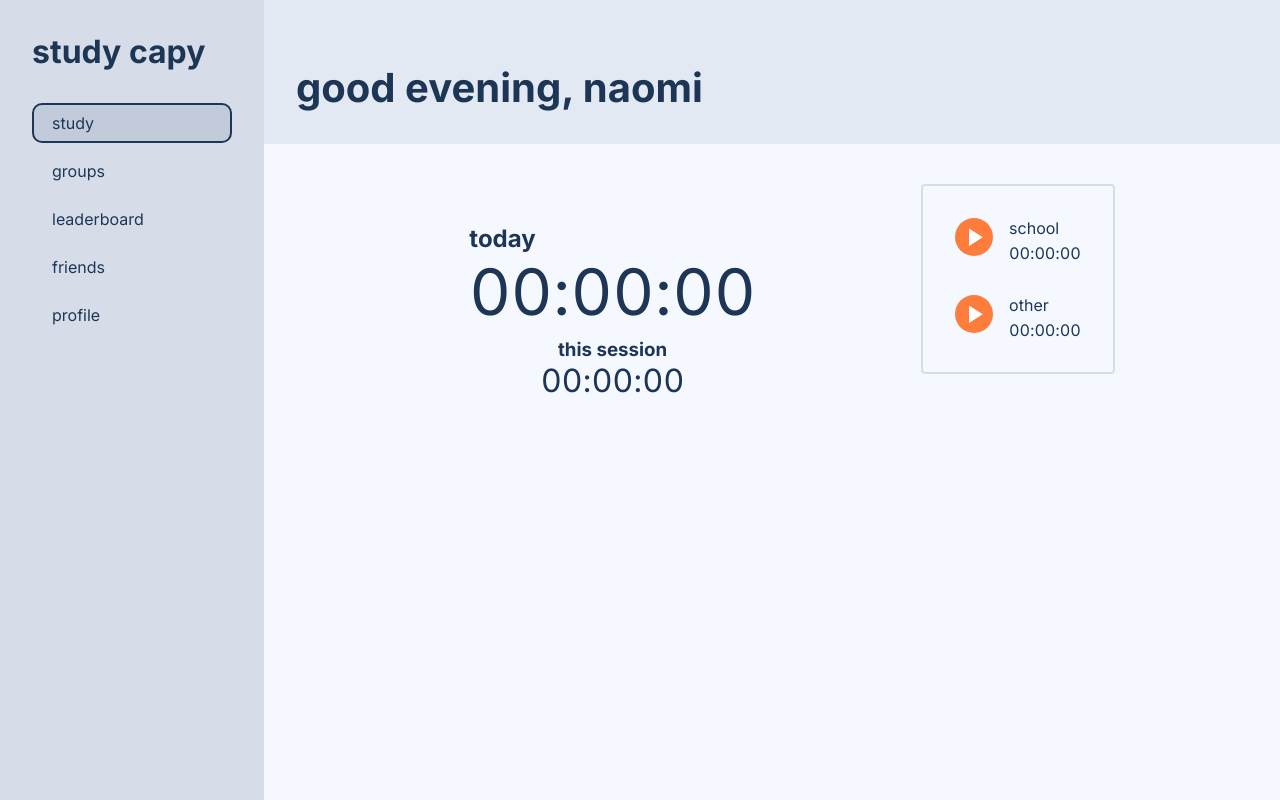
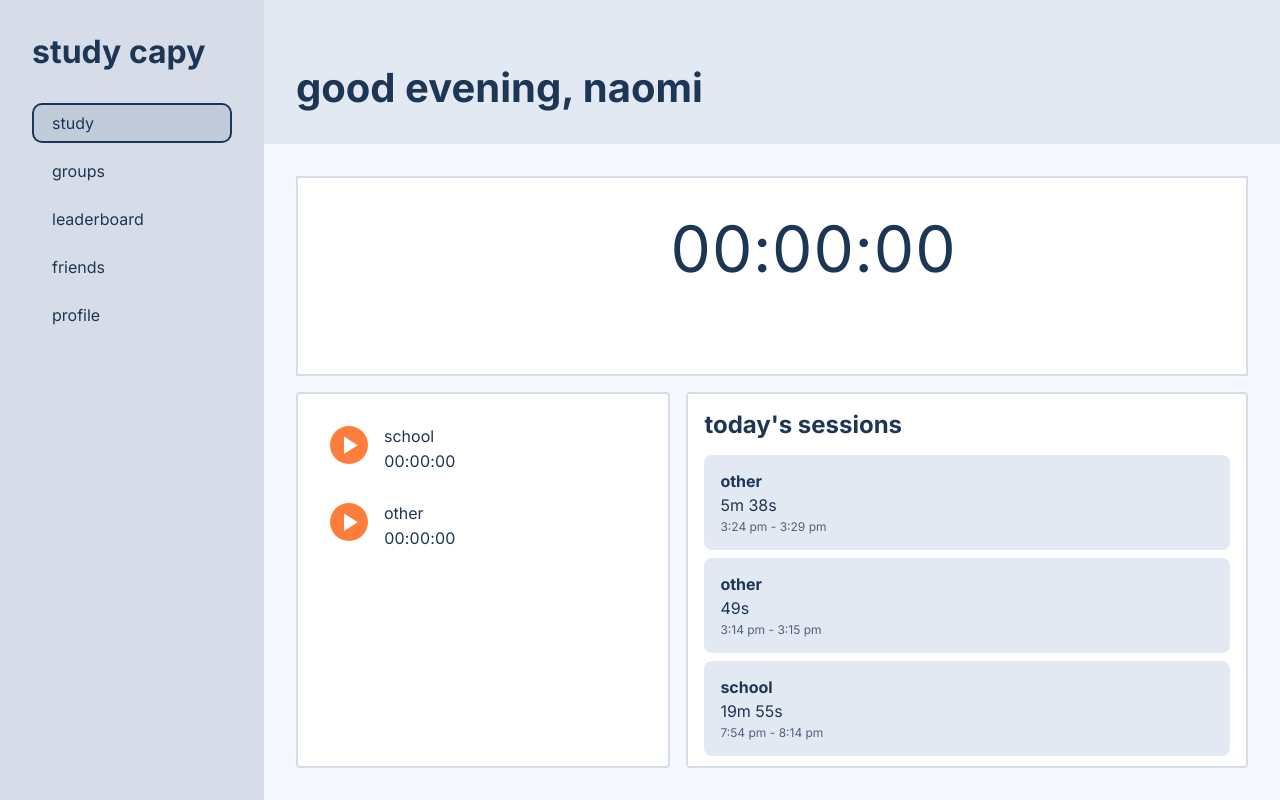
Before and after one commit to naomitzhao/study-capy, a Next.js app in the folder client/: page /study in a window 1280 px wide. Built offline with nearby package versions, Linux system fonts and the light colour scheme.

Commit message:
feat: Implement more dashboard components and layout

```diff
--- a/client/src/app/(components)/categories/categories.module.css
+++ b/client/src/app/(components)/categories/categories.module.css
@@ -2,6 +2,7 @@
     padding: var(--padding-m);
     border-radius: 4px;
     border: 2px solid var(--background-tertiary);
+    background-color: white;
 }
 
 #categoryList {
--- a/client/src/app/(components)/categories/categories.tsx
+++ b/client/src/app/(components)/categories/categories.tsx
@@ -22,7 +22,7 @@ export default function Categories({ toggleStudyFunction, categories, times, cur
             newOrderedCategories[categoryIdx] = categoryName;
         });
         setOrderedCategories(newOrderedCategories);
-    }, []);
+    }, [categories]);
 
     return (
         <div id={styles.categories}>
--- /dev/null
+++ b/client/src/app/(components)/sessionCard/sessionCard.module.css
@@ -0,0 +1,15 @@
+.sessionCard {
+    /* border: 1px solid blue; */
+    padding: var(--padding-s);
+    border-radius: var(--padding-xs);
+    background-color: var(--background-secondary);
+
+    display: flex;
+    flex-direction: column;
+    gap: var(--padding-xxs);
+}
+
+.subtext {
+    font-size: 0.75rem;
+    color: var(--text-secondary);
+}
--- /dev/null
+++ b/client/src/app/(components)/sessionCard/sessionCard.tsx
@@ -0,0 +1,38 @@
+import styles from "./sessionCard.module.css"
+
+interface SessionCardProps {
+    category: string,
+    startTime: Date,
+    endTime: Date
+}
+
+export default function SessionCard({ category, startTime, endTime }: SessionCardProps) {
+    function formatDuration(date1: Date, date2: Date) {
+        const milliseconds = date2.valueOf() - date1.valueOf();
+        const hours = Math.floor(milliseconds / 3600000);
+        const minutes = Math.floor((milliseconds % 3600000) / 60000);
+        const seconds = Math.floor((milliseconds % 60000) / 1000);
+        return `${(hours)? `${(hours > 9) ? Math.floor(hours / 10) : ""}${hours % 10}h` : ""}
+                ${(minutes)? `${(hours || minutes > 9)? Math.floor(minutes / 10) : ""}${minutes % 10}m` : ""}
+                ${(minutes || seconds > 9) ? Math.floor(seconds / 10) : ""}${seconds % 10}s`;
+    }
+
+    function formatTime(date: Date) {
+        let hours = date.getHours();
+        const minutes = date.getMinutes();
+        let ampm = "am";
+        if (hours >= 12) {
+            ampm = "pm";
+            hours -= 12;
+        }
+        return `${(hours > 9) ? Math.floor(hours / 10) : ""}${hours % 10}:${Math.floor(minutes / 10)}${minutes % 10} ${ampm}`;
+    }
+
+    return (
+        <div className={styles.sessionCard}>
+            <h4 className={styles.sessionCardHeading}>{category}</h4>
+            <p>{formatDuration(startTime, endTime)}</p>
+            <p className={styles.subtext}>{formatTime(startTime)} - {formatTime(endTime)}</p>
+        </div>
+    );
+}
--- /dev/null
+++ b/client/src/app/(components)/sessionLog/sessionLog.module.css
@@ -0,0 +1,18 @@
+#sessionLog {
+    padding: var(--padding-s);
+    border-radius: 4px;
+    border: 2px solid var(--background-tertiary);
+    background-color: white;
+
+    display: flex;
+    flex-direction: column;
+    gap: var(--padding-s);
+
+    overflow: auto;
+}
+
+#sessionList {
+    display: flex;
+    flex-direction: column;
+    gap: var(--padding-xs);
+}
--- /dev/null
+++ b/client/src/app/(components)/sessionLog/sessionLog.tsx
@@ -0,0 +1,38 @@
+import SessionCard from "../sessionCard/sessionCard";
+import styles from "./sessionLog.module.css";
+
+
+
+export default function SessionLog() {
+    const defaultSessions = [
+        {
+            category: "other",
+            start: new Date(2024, 7, 27, 15, 24, 1),
+            end: new Date(2024, 7, 27, 15, 29, 39),
+            id: 0,
+        },
+        {
+            category: "other",
+            start: new Date(2024, 7, 27, 15, 14, 45),
+            end: new Date(2024, 7, 27, 15, 15, 34),
+            id: 1,
+        },
+        {
+            category: "school",
+            start: new Date(2024, 7, 27, 19, 54, 7),
+            end: new Date(2024, 7, 27, 20, 14, 2),
+            id: 2,
+        },
+    ];
+
+    return (
+        <div id={styles.sessionLog}>
+            <h2>today&apos;s sessions</h2>
+            <div id={styles.sessionList}>
+                { defaultSessions.map((session) => {
+                    return <SessionCard key={`session-${session.id}`} category={session.category} startTime={session.start} endTime={session.end} />
+                }) }
+            </div>
+        </div>
+    );
+}
--- a/client/src/app/(components)/stopwatch/stopwatch.module.css
+++ b/client/src/app/(components)/stopwatch/stopwatch.module.css
@@ -1,28 +1,37 @@
 #stopwatch {
-    display: flex;
-    flex-direction: column;
+    display: grid;
+    grid-template: 2fr 1fr / 50px 1fr;
     align-items: center;
-    gap: 8px;
+    gap: 0 var(--padding-m);
 
-    background-color: var(--tan-1);
-    padding: 40px;
+    padding: var(--padding-m);
     border-radius: 4px;
 }
 
 
 .mainTime {
     display: flex;
-    flex-direction: column;
+    align-items: center;
+    gap: var(--padding-m);
 }
 
-.showSession {
+#thisSessionContainer {
+    grid-area: 2 / 2 / 3 / 3;
+
+    height: 30px;
     display: flex;
-    flex-direction: column;
     align-items: center;
+
+    color: var(--text-secondary);
 }
 
-.hideSession {
-    display: none;
+.session {
+    display: flex;
+    gap: var(--padding-xs);
+}
+
+.session > p {
+    font-size: 1.25rem;
 }
 
 .largeTime {
@@ -30,10 +39,15 @@
 }
 
 .smallTime {
-    font-size: 2rem;
+    font-size: 1.25rem;
 }
 
-#studyButton {
+#studyButtonContainer {
+    height: 50px;
+    width: 50px;
+}
+
+.studyButton {
     font-size: 1rem;
     height: 50px;
     width: 50px;
--- a/client/src/app/(components)/stopwatch/stopwatch.tsx
+++ b/client/src/app/(components)/stopwatch/stopwatch.tsx
@@ -6,21 +6,30 @@ import Image from "next/image";
 
 interface StopwatchProps {
     time: number,
-    active: boolean,
     sessionTime: number,
     endStudy: Function,
 }
 
-export default function Stopwatch({ time, active, sessionTime, endStudy }: StopwatchProps) {
+export default function Stopwatch({ time, sessionTime, endStudy }: StopwatchProps) {
     return (
-        <div id={styles.stopwatch}>
-            <div className={styles.mainTime}>
-                <h2>today</h2>
-                <TimeText milliseconds={time} extraStyle={styles.largeTime}></TimeText>
-            </div>
-            <div className={(active)? styles.showSession : styles.hideSession}>
-                <h3>this session</h3>
-                <TimeText milliseconds={sessionTime} extraStyle={styles.smallTime}></TimeText>
+        <div>
+            <div id={styles.stopwatch}>
+                <div id={styles.studyButtonContainer}>
+                    { sessionTime != 0 && <button className={styles.studyButton} onClick={() => endStudy()}>
+                        <Image src={"/icons/pause.svg"} height={40} width={40} alt={"Pause icon"} />
+                    </button> }
+                </div>
+                <div id={styles.times}>
+                    <div className={styles.mainTime}>
+                        <TimeText milliseconds={time} extraStyle={styles.largeTime}></TimeText>
+                    </div>
+                </div>
+                <div id={styles.thisSessionContainer}>
+                        { sessionTime != 0 && <div className={styles.session}>
+                            <p>this session:</p>
+                            <TimeText milliseconds={sessionTime} extraStyle={styles.smallTime}></TimeText>
+                        </div> }
+                    </div>
             </div>
         </div>
     );
--- a/client/src/app/(pages)/globals.css
+++ b/client/src/app/(pages)/globals.css
@@ -13,7 +13,9 @@
   --orange-2: #f07132;
 
   --text-primary: #1e3656;
+  --text-secondary: #4f627b;
 
+  --padding-xxs: 4px;
   --padding-xs: 8px;
   --padding-s: 16px;
   --padding-m: 32px;
--- a/client/src/app/(pages)/study/page.module.css
+++ b/client/src/app/(pages)/study/page.module.css
@@ -7,10 +7,7 @@
 
 #content {
     flex: 1;
-
-    display: flex;
-    flex-direction: column;
-    align-items: stretch;
+    height: 100vh;
 }
 
 #hero {
@@ -27,13 +24,23 @@
     font-size: 2.5rem;
 }
 
-#main {
-    flex: 1;
+#mainContent {
+    height: calc(100vh - var(--hero-height) - 4 * var(--padding-m));
 
-    padding: 40px;
+    padding: var(--padding-m);
+    display: grid;
+    grid-template: 200px 1fr / 2fr 3fr;
+    gap: var(--padding-s);
+
+    background-color: var(--background-primary);
+    /* border: 1px solid blue; */
+}
+
+#stopwatchContainer {
+    grid-area: 1 / 1 / 2 / 3;
     display: flex;
-    flex-direction: row;
-    justify-content: space-evenly;
-    align-items: flex-start;
-    background-color: var(--background-primary);
+    justify-content: center;
+
+    border: 2px solid var(--background-tertiary);
+    background-color: white;
 }
--- a/client/src/app/(pages)/study/page.tsx
+++ b/client/src/app/(pages)/study/page.tsx
@@ -5,6 +5,7 @@ import Stopwatch from "../../(components)/stopwatch/stopwatch";
 import Sidebar from "../../(components)/sidebar/sidebar";
 import Categories from "../../(components)/categories/categories";
 import React, { useState, useEffect } from "react";
+import SessionLog from "../../(components)/sessionLog/sessionLog";
 
 const categories = new Map();  // key: category name, value: index of that category's time in times
 categories.set("school", 0);
@@ -116,10 +117,9 @@ export default function Page() {
         if (currentCategory == null) {
             throw Error("Tried to end study session but currentCategory was null.");
         }
-        const newTime = categories.get(currentCategory) + Math.floor(sessionTime / 1000) * 1000;
+        const categoryIdx = categories.get(currentCategory);
         const newTimes = [...times];
-        const categoryIdx = categories.get(currentCategory);
-        newTimes[categoryIdx] = newTime;
+        newTimes[categoryIdx] = Math.floor(newTimes[categoryIdx] / 1000) * 1000;
         setTimes(newTimes);
         setCurrentCategory(null);
         setSessionTime(0);
@@ -160,10 +160,13 @@ export default function Page() {
                 <div id={styles.hero}>
                     <h1 id={styles.greeting}>good {getTimeOfDay()}, naomi</h1>
                 </div>
-                <main id={styles.main}>
-                    <Stopwatch time={getTotalMilliseconds()} active={(categories != null)} sessionTime={sessionTime} endStudy={endStudy} />
+                <div id={styles.mainContent}>
+                    <div id={styles.stopwatchContainer}>
+                        <Stopwatch time={getTotalMilliseconds()} sessionTime={sessionTime} endStudy={endStudy} />
+                    </div>
                     <Categories toggleStudyFunction={toggleStudy} categories={categories} times={times} currentCategory={currentCategory}/>
-                </main>
+                    <SessionLog />
+                </div>
             </div>
 
         </div>
```
